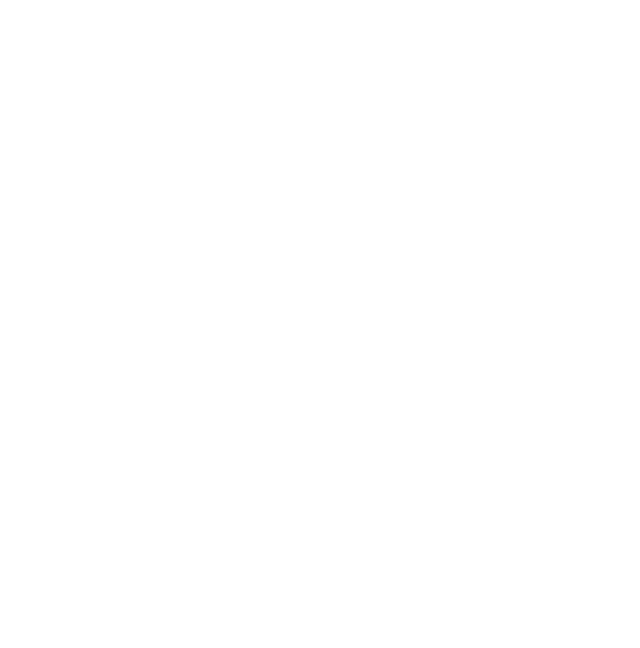
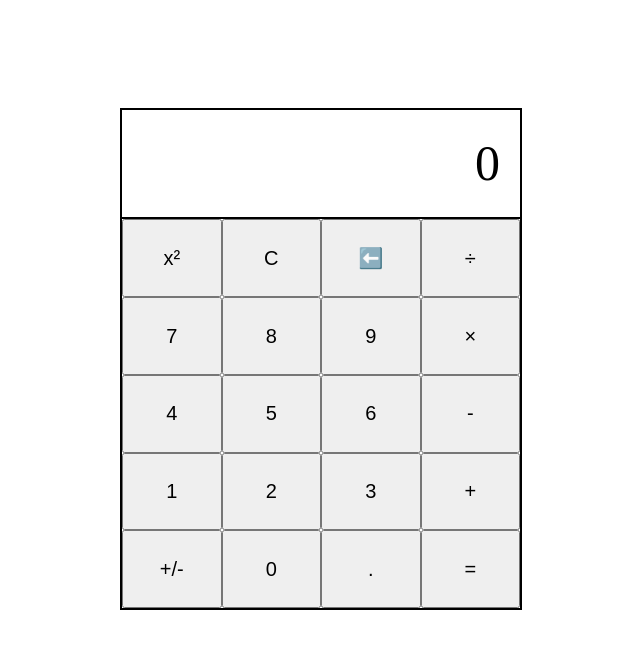
Before and after one commit to ryanchi9170/calculator, a plain HTML site: page index.html in a window 1280 px wide. Shown: the whole page, without its empty margins (319-959 px from the left). Drawn offline with Linux system fonts and the light colour scheme.

Commit message:
Created basic HTML and CSS layout

```diff
--- a/css/styles.css
+++ b/css/styles.css
@@ -0,0 +1,45 @@
+#container {
+  display: flex;
+  justify-content: center;
+  align-items: center;
+}
+
+.calculator {
+  display: flex;
+  flex-direction: column;
+  border: 1.5px solid black;
+  margin-top: 100px;
+  width: 400px;
+  height: 500px;
+}
+
+.display {
+  border: 1.5px solid black;
+  flex-grow: 1;
+  display: flex;
+  justify-content: flex-end;
+}
+
+.keypad {
+  border: 1.5px solid black;
+  flex-grow: 5;
+  display: flex;
+  flex-direction: column;
+}
+
+.number {
+  align-self: center;
+  margin-right: 20px;
+  font-size: 50px;
+}
+
+.row {
+  display: flex;
+  flex-grow: 1;
+}
+
+.button {
+  flex-grow: 1;
+  width: 100px;
+  font-size: 20px;
+}
--- a/index.html
+++ b/index.html
@@ -8,6 +8,6 @@
   <title>Document</title>
 </head>
 <body>
-
+  <div id="container"></div>
 </body>
 </html>
--- a/js/calculator.js
+++ b/js/calculator.js
@@ -0,0 +1,44 @@
+function createButtons() {
+  let buttonValueIndex = 0;
+  for (let i = 0; i < 5; i++) {
+    const row = document.createElement('div');
+    row.className = `row`;
+    keypad.appendChild(row);
+    for (let j = 0; j < 4; j++) {
+      const button = document.createElement('button');
+      button.className = 'button';
+      button.textContent = buttonValues[buttonValueIndex];
+      row.append(button);
+      buttonValueIndex++;
+    }
+  }
+}
+
+const currentNumber = 0;
+
+const buttonValues = ['x²', 'C', '⬅️', '÷', '7', '8', '9', '×', '4', '5', '6','-', '1', '2', '3', '+', '+/-', '0', '.', '=']
+
+const container = document.querySelector('#container');
+
+const calculator = document.createElement('div');
+calculator.className = 'calculator';
+
+const display = document.createElement('div');
+display.className = 'display';
+
+const number = document.createElement('div');
+number.className = 'number';
+number.textContent = currentNumber;
+
+
+const keypad = document.createElement('div');
+keypad.className = 'keypad';
+
+
+
+container.appendChild(calculator);
+calculator.appendChild(display);
+calculator.appendChild(keypad);
+display.appendChild(number);
+
+createButtons();
```
